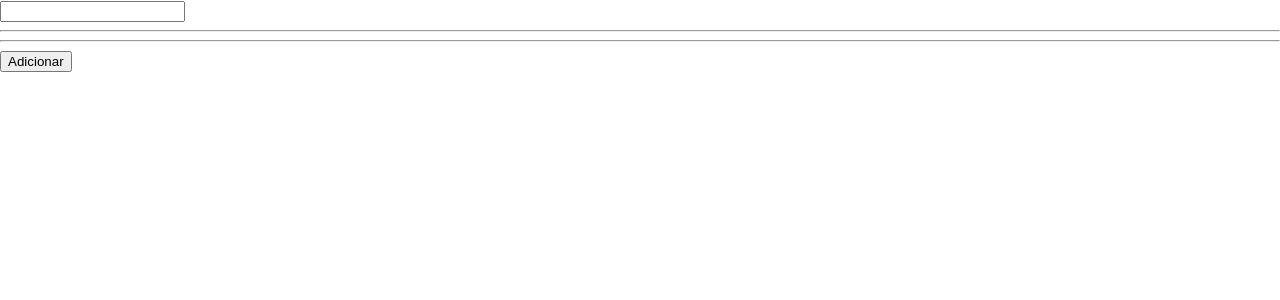
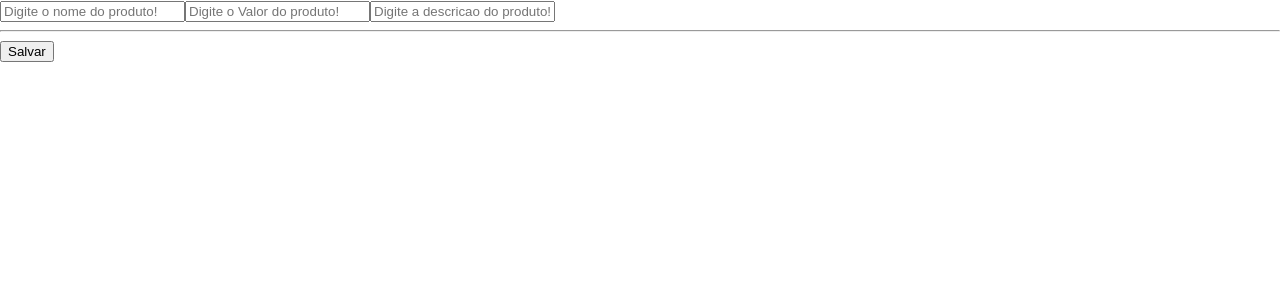
Before and after one commit to GabrielMenezesAlves/reactjs_13184, a React (Create React App) app in the folder my-app2/: page / in a window 1280 px wide. Shown: the top 300 px of the page. Built offline with nearby package versions, Linux system fonts and the light colour scheme.

Commit message:
atividade

```diff
--- a/my-app2/src/Atividade.js
+++ b/my-app2/src/Atividade.js
@@ -1,10 +1,12 @@
 import React, {useState} from "react";
 
 function Atividade(){
-    const [nomeAtividade, setnomeAtividade] = useState('')
+    const [Produto, setProduto] = useState('')
+    const [Valor, setValor] = useState('')
+    const [Descricao, setDescricao] = useState('')
 
-
-    const adicionar = () => {
+    const salvar = () => {
+        console.log(Produto + " " + Valor + " " + Descricao)
 
     }
 
@@ -12,14 +14,24 @@ function Atividade(){
         <>
             <input
             type="text"
-            value={nomeAtividade}
-            onChange={(e) => setnomeAtividade(e.target.value)}
-            laceholder="Digite o nome da atividade">
+            value={Produto}
+            onChange={(e) => setProduto(e.target.value)}
+            placeholder="Digite o nome do produto!">
+            </input>
+            <input
+            type="text"
+            value={Valor}
+            onChange={(e) => setValor(e.target.value)}
+            placeholder="Digite o Valor do produto!">
+            </input>
+            <input
+            type="text"
+            value={Descricao}
+            onChange={(e) => setDescricao(e.target.value)}
+            placeholder="Digite a descricao do produto!">
             </input>
             <hr></hr>
-            <label>{nomeAtividade}</label>
-            <hr></hr>
-            <button onClick={adicionar}>Adicionar</button>
+            <button onClick={salvar}>Salvar</button>
 
         </>
     )
```
